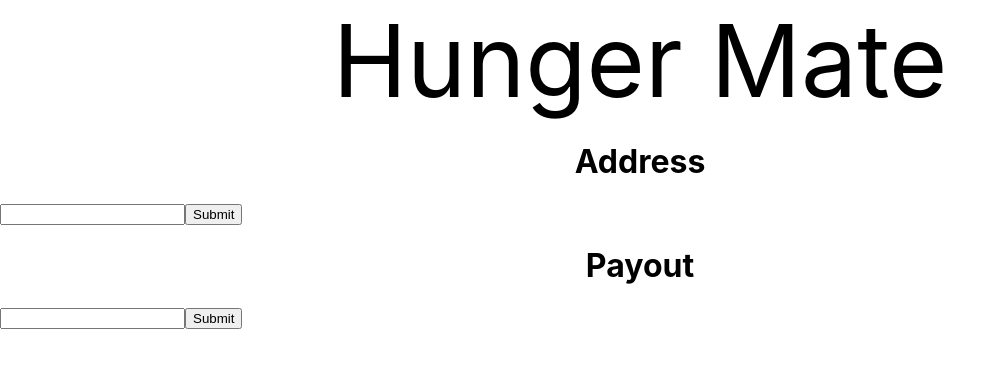
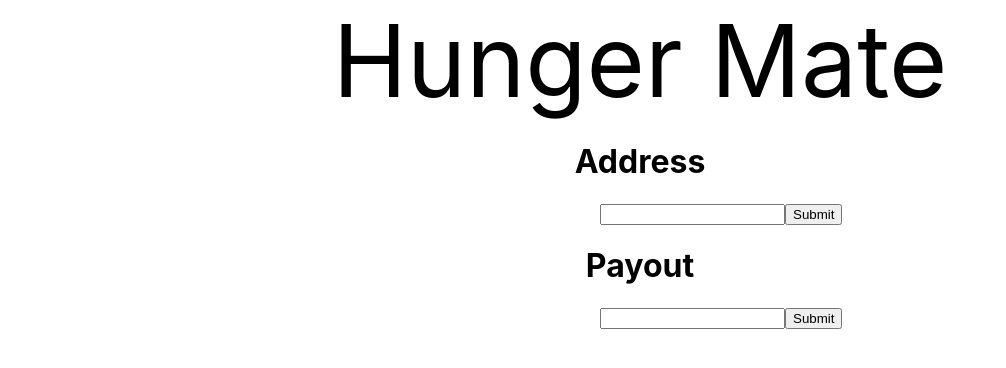
Before and after one commit to cmccray87/Hunger-Mate, a React (Create React App) app in the folder client/: page / in a window 1280 px wide. Shown: the top 368 px of the page, without its empty margins (0-1006 px from the left). Built offline with nearby package versions, Linux system fonts and the light colour scheme.

Commit message:
Aligned input bars

```diff
--- a/client/src/App.css
+++ b/client/src/App.css
@@ -49,3 +49,7 @@ h1 {
 button {
   text-align: center;
 }
+
+input {
+  margin-left: 600px ;
+}
--- a/client/src/App.js
+++ b/client/src/App.js
@@ -6,10 +6,10 @@ function App() {
     <div>
       <header>Hunger Mate</header>
       <h1>Address</h1>
-      <input type="text"></input>
+      <input type="text" id="where"></input>
       <button>Submit</button>
       <h1>Payout</h1>
-      <input type="text"></input>
+      <input type="text" id="how"></input>
       <button>Submit</button>
     </div>
   );
```
